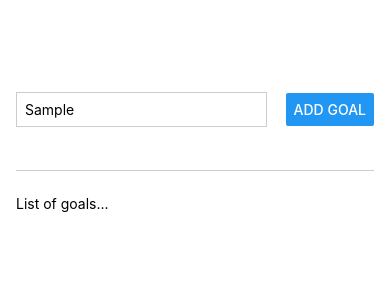
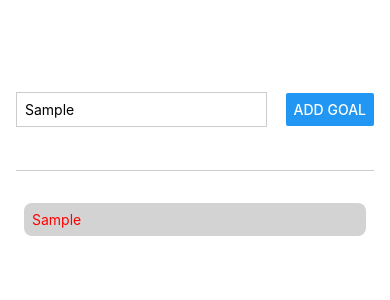
Before and after one commit to tfbielawski/udemyrn, a React Native app: screen / in a window 390 px wide. Both pictures are taken after typing "Sample" into the empty fields and a click on the button "ADD GOAL". Shown: the top 300 px of the page. Built offline with nearby package versions, Linux system fonts and the light colour scheme.

Commit message:
Adding flatlist to render items

```diff
--- a/App.js
+++ b/App.js
@@ -1,25 +1,79 @@
-
-import { Button, StyleSheet, Text, TextInput, View } from 'react-native';
+import { useState } from "react";
+import {
+  Button,
+  StyleSheet,
+  Text,
+  TextInput,
+  View,
+  ScrollView,
+  FlatList,
+} from "react-native";
 
 export default function App() {
-function goalInputHandler(enteredText) {  //Function to handle input
+  //useState returns an array with 2 elements
+  //1st element is the current state value, 2nd is a function to update the state
+  const [enteredGoalText, setEnteredGoalText] = useState("");
+  //State to hold the list of goals as an array
+  const [courseGoals, setCourseGoals] = useState([]);
 
-}
+  //Function to handle input
+  function goalInputHandler(enteredText) {
+    setEnteredGoalText(enteredText);
+  }
 
-function addGoalHandler() {  } //Function to handle button press
+  //Function to handle button press
+  function addGoalHandler() {
+    console.log(enteredGoalText);
+    //copies in coarseGoals and adds enteredGoalText to the end
+    //passing in func to take current course goals add to the new current course goals
+    setCourseGoals((currentCourseGoals) => [
+      ...currentCourseGoals,
+      //key is needed for FlatList to work, apply random key
+      {text: enteredGoalText, id: Math.random().toString()},
+    ]);
+  }
 
   return (
     <View style={styles.appContainer}>
       {/* Styles are JS Objects. Preferrable to use a style component */}
       <View style={styles.inputContainer}>
-        <TextInput style={styles.textInput}
-        placeholder="Course Goal"
-        onChangeText={goalInputHandler} //Connects this to the function
+        <TextInput
+          style={styles.textInput}
+          placeholder="Course Goal"
+          // () will execute the function immediately, without waiting for the event
+          // No parenthesis will pass the function as a reference, to be executed when text changes
+          onChangeText={goalInputHandler} //Connects this to the function
         />
-        <Button title="ADD Goal" />
+        <Button title="ADD Goal" onPress={addGoalHandler} />
       </View>
+      {/* map over course goals
+            pass in arrow fun, which gets the individual
+            course goals in the array of goals.
+            Every call of this func receives the current goal.
+            goal is output in a Text component
+            */}
+      {/* This is needed for ScrollView, but not FlatList, which does it on its own
+       {courseGoals.map((goal) => (
+            <View key={goal} style={styles.goalItem}>
+              <Text style={styles.goalText}>{goal}</Text>
+            </View>
+          ))} */}
       <View style={styles.goalsContainer}>
-        <Text>List of goals...</Text>
+        {/* Instead of mapping, renderItem passes in each item that needs to render */}
+        <FlatList
+          data={courseGoals}
+          renderItem={(itemData) => {
+            return (
+              <View style={styles.goalItem}>
+                {/*Must access text prop assigned above using .text  */}
+                <Text style={styles.goalText}>{itemData.item.text}</Text>
+              </View>
+            );
+          }}
+          //Takes a function (gets item and index from Flatlist), returns a unique key
+          keyExtractor={(item, index) => item.id}
+          alwaysBounceVertical={true}
+        />
       </View>
     </View>
   );
@@ -27,28 +81,36 @@ function addGoalHandler() {  } //Function to handle button press
 
 const styles = StyleSheet.create({
   appContainer: {
-    flex: 1,              //takes the height of outer container
+    flex: 1, //takes the height of outer container
     padding: 50,
     paddingHorizontal: 16, //Left and right padding
   },
   inputContainer: {
-    flex: 1,              //takes 1/6 of the space of inner container
-    flexDirection: 'row',
-    justifyContent: 'space-between',
-    alignItems: 'center', //Aligns text on the button
-    marginBottom : 24,
+    flex: 1, //takes 1/6 of the space of inner container
+    flexDirection: "row",
+    justifyContent: "space-between",
+    alignItems: "center", //Aligns text on the button
+    marginBottom: 24,
     borderBottomWidth: 1,
-    borderBottomColor: '#cccccc',
+    borderBottomColor: "#cccccc",
   },
   textInput: {
     borderWidth: 1,
-    borderColor: '#cccccc',
-    width: '70%',
+    borderColor: "#cccccc",
+    width: "70%",
     marginRight: 8,
     padding: 8,
   },
   goalsContainer: {
-    flex: 5,             //takes 5/6 of the space of inner container
-  }
-
+    flex: 5, //takes 5/6 of the space of inner container
+  },
+  goalItem: {
+    margin: 8,
+    borderRadius: 8,
+    backgroundColor: "lightgrey",
+    padding: 8,
+  },
+  goalText: {
+    color: "red",
+  },
 });
```
